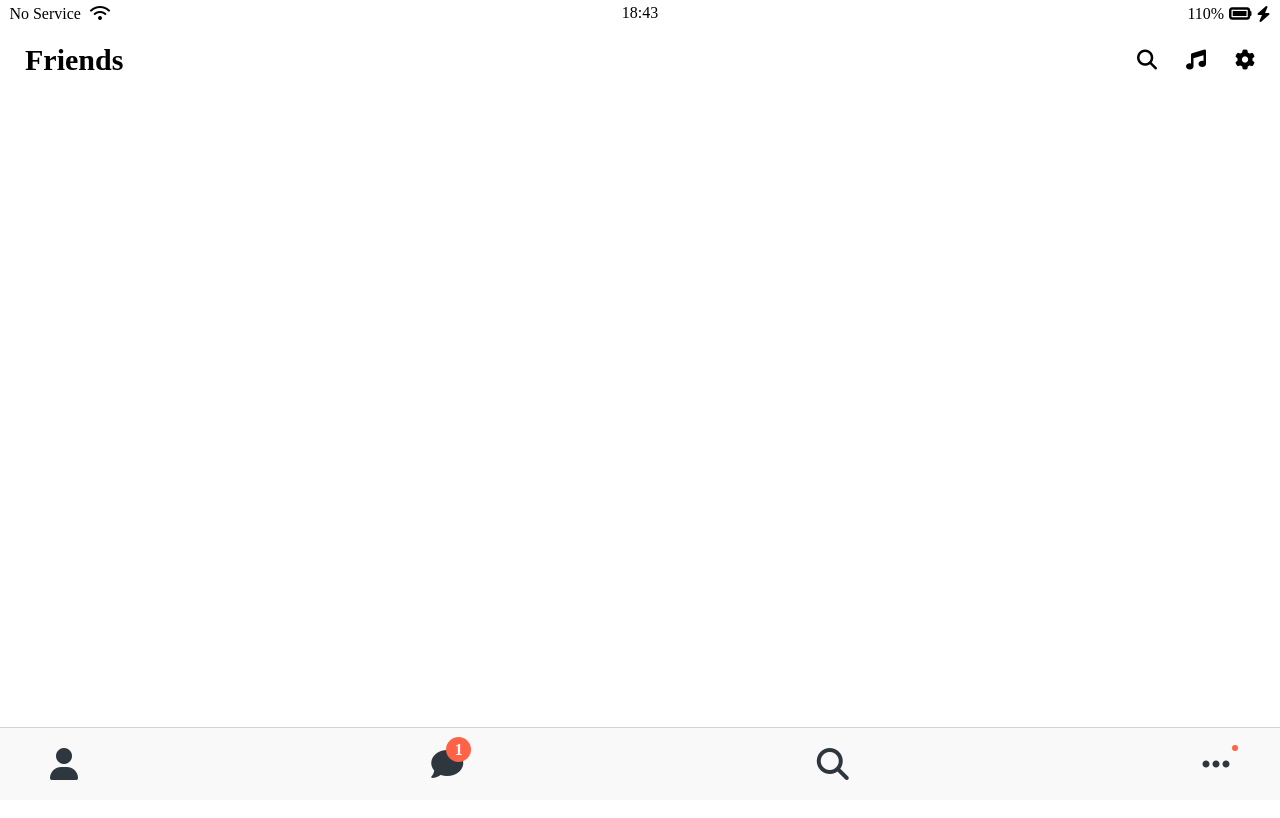
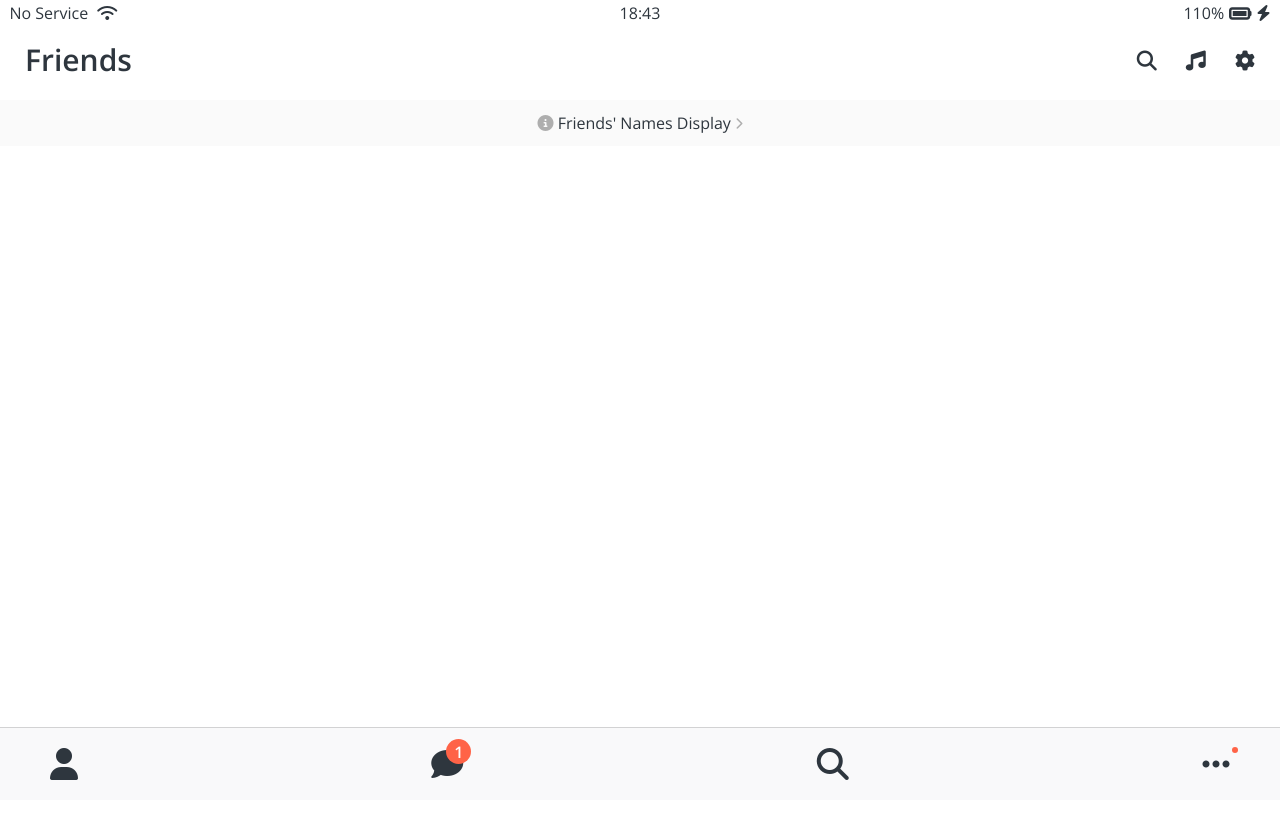
Before and after one commit to redfl0wer/html, a plain HTML site: page friends.html in a window 1280 px wide. Shown: the top 818 px of the page. Drawn offline with nearby package versions, Linux system fonts and the light colour scheme.

Commit message:
friends' name display

```diff
--- a/css/components/screen-header.css
+++ b/css/components/screen-header.css
@@ -7,7 +7,7 @@
 }
 .screen-header__title{
   font-size: 30px;
-  font-weight: 600;
+  font-weight: 900;
 }
 .screen-header__icons span{
   margin-left: 25px
--- /dev/null
+++ b/css/screens/friends.css
@@ -0,0 +1,9 @@
+#friends-display-link{
+  text-align: center;
+  display: block;
+  background-color: #fafafa;
+  padding: 15px 0px;
+}
+#friends-display-link i{
+  color: rgba(0,0,0,0.3)
+}
--- a/css/styles.css
+++ b/css/styles.css
@@ -7,9 +7,10 @@
 @import "components/screen-header.css";
 /* Screens */
 @import "screens/login.css";
-
+@import "screens/friends.css";
 
 body{
-  font-family: font-family: 'Open Sans', sans-serif;
+  color: #2e363e;
+  font-family: 'Open Sans', sans-serif;
   height:1000vh
 }
--- a/friends.html
+++ b/friends.html
@@ -32,6 +32,11 @@
     </div>
   </header>
 
+  <a id="friends-display-link">
+    <i class="fas fa-info-circle"></i> Friends' Names Display
+    <i class="fas fa-chevron-right fa-xs"></i>
+  </a>
+
 
   <nav class="nav">
     <ul class="nav__list">
```
